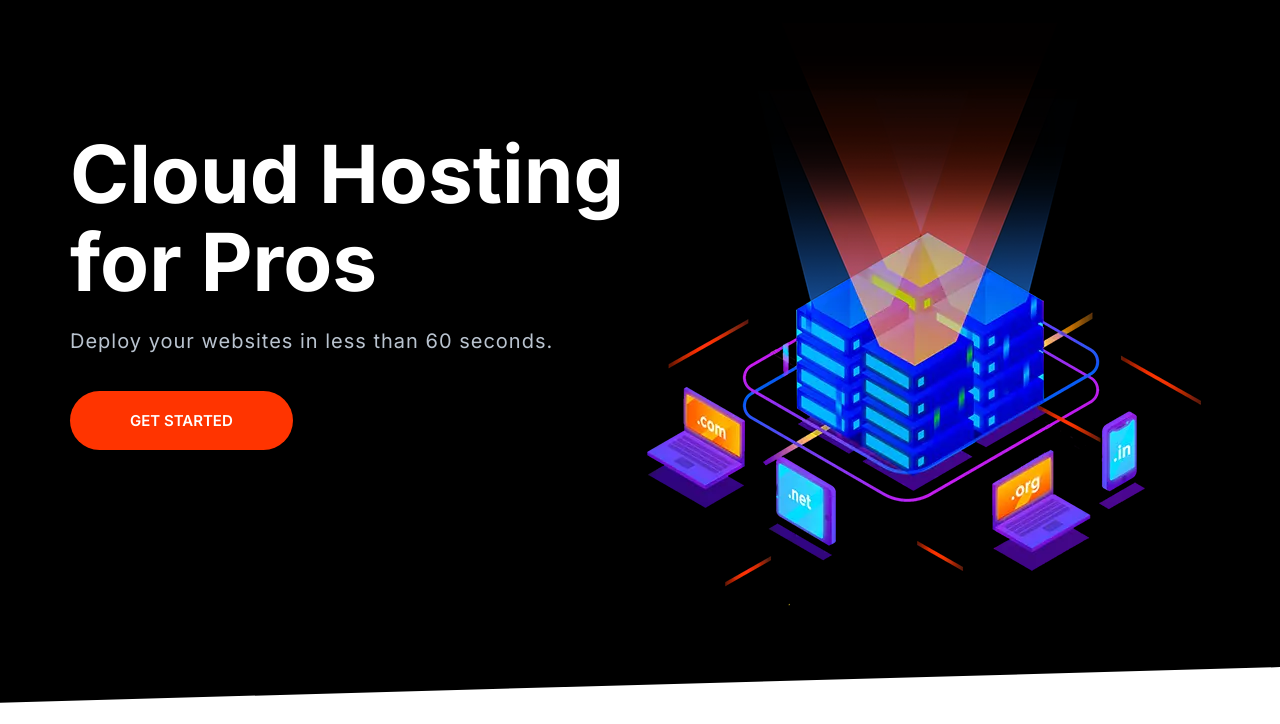
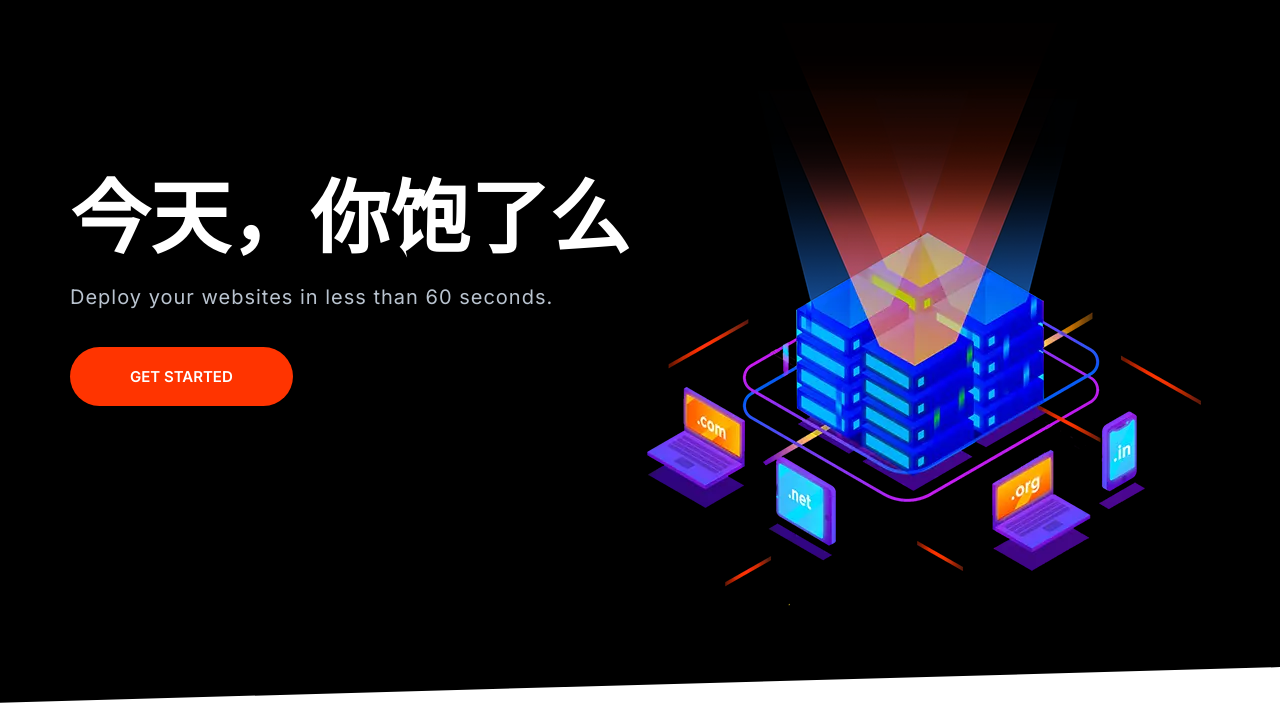
Before and after one commit to i3yxman/klanshenwebtest, a website built with Parcel: page index.html in a window 1280 px wide. Shown: the part 76-800 px from the top of the page. Built offline with nearby package versions, Linux system fonts and the light colour scheme.

Commit message:
Update h1 heading.

```diff
--- a/index.html
+++ b/index.html
@@ -58,9 +58,7 @@
     <section class="block block--dark block--skewed-left hero">
       <div class="container grid grid--1x2">
         <header class="block__header hero__content">
-          <h1 data-aos="zoom-in-up" class="block__heading">
-            Cloud Hosting for Pros
-          </h1>
+          <h1 data-aos="zoom-in-up" class="block__heading">今天，你饱了么</h1>
           <p class="hero__tagline">
             Deploy your websites in less than 60 seconds.
           </p>
```
